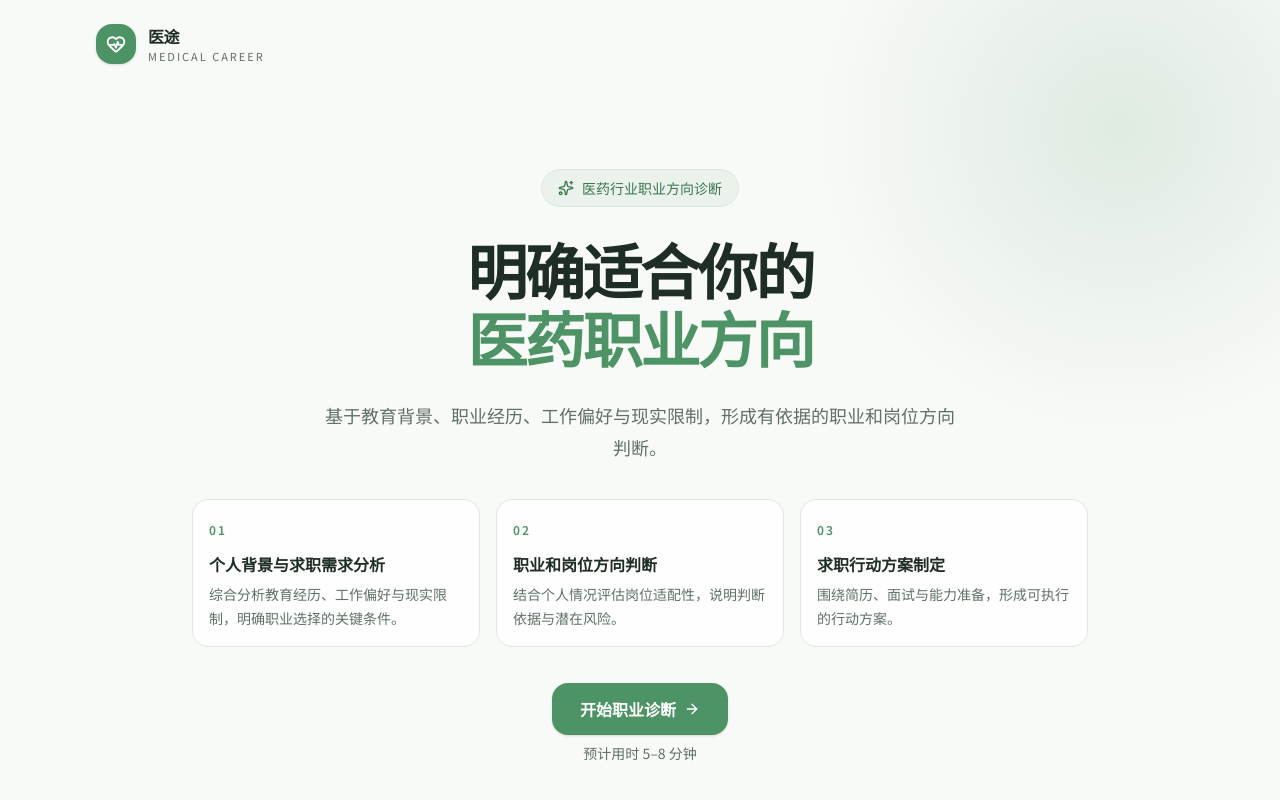
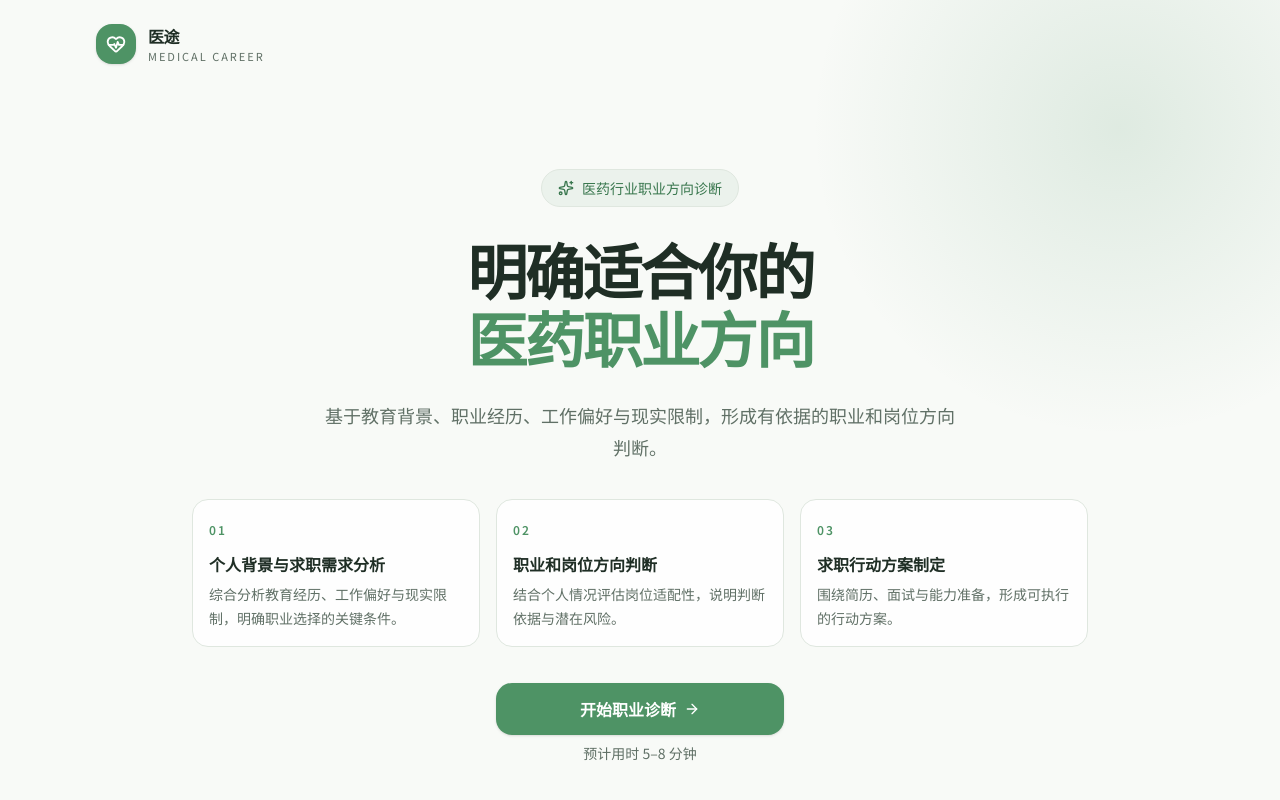
Before and after one commit to Qihua2026/Medical, a Next.js app: page / in a window 1280 px wide. Shown: the top 800 px of the page. Built offline with nearby package versions, Linux system fonts and the light colour scheme.

Commit message:
style: match primary action to card width

```diff
--- a/src/app/page.tsx
+++ b/src/app/page.tsx
@@ -85,14 +85,18 @@ export default function Home() {
           ))}
         </ul>
 
-        <div className="mt-9 flex flex-col items-center gap-2 text-center">
-          <Button asChild size="lg">
-            <Link href="/assessment">
-              开始职业诊断
-              <ArrowRight aria-hidden="true" className="size-4" />
-            </Link>
-          </Button>
-          <span className="text-sm text-muted-foreground">预计用时 5–8 分钟</span>
+        <div className="mx-auto mt-9 grid w-full max-w-4xl grid-cols-3 gap-2 sm:w-[92%] sm:gap-3 lg:gap-4">
+          <div className="col-start-2 flex flex-col items-center gap-2 text-center">
+            <Button asChild className="w-full" size="lg">
+              <Link href="/assessment">
+                开始职业诊断
+                <ArrowRight aria-hidden="true" className="size-4" />
+              </Link>
+            </Button>
+            <span className="text-sm text-muted-foreground">
+              预计用时 5–8 分钟
+            </span>
+          </div>
         </div>
 
       </section>
```
Also changed, not shown: 1 other file (tests, documents, lock files or other folders).
